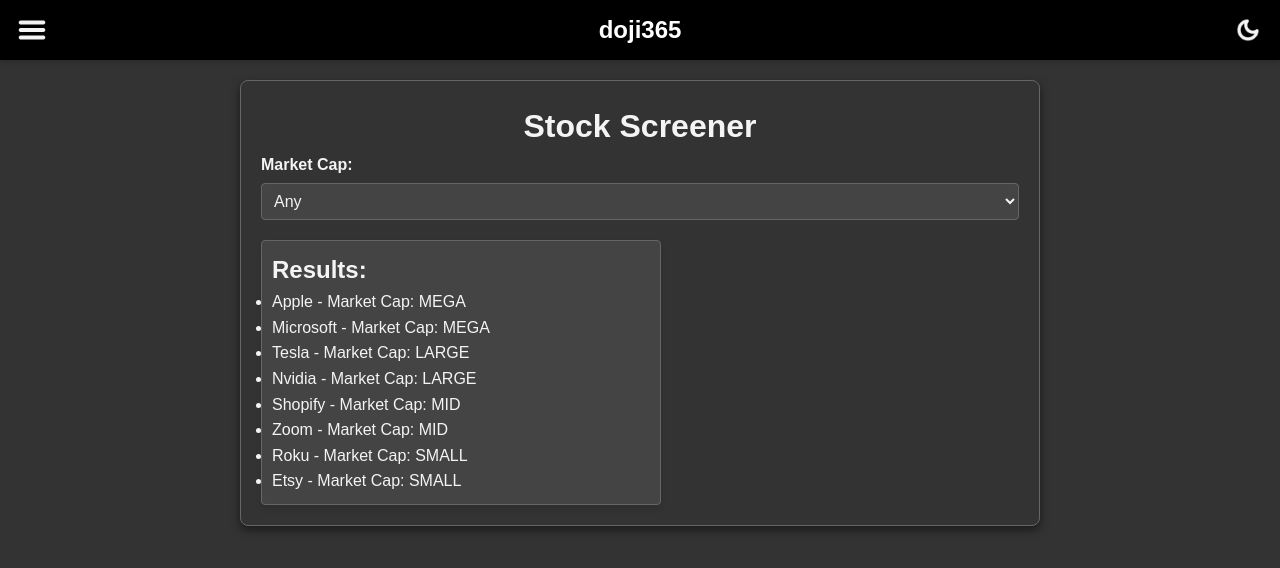
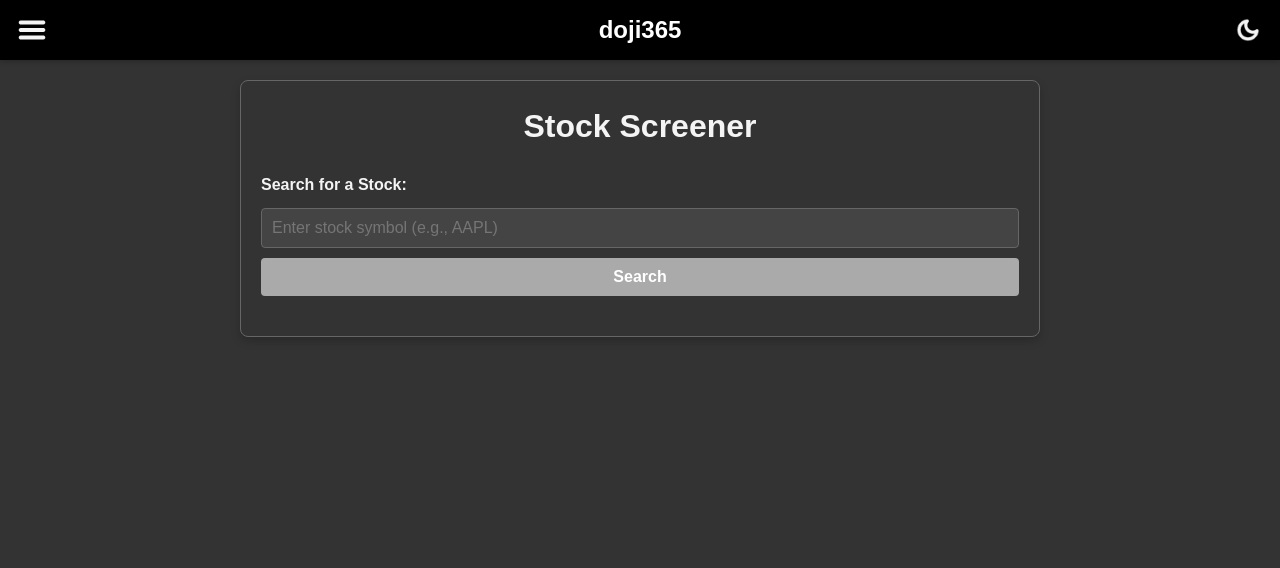
Before and after one commit to iluvcoding123/finance_app, a React (Create React App) app: page /screener in a window 1280 px wide. Shown: the top 568 px of the page. Built offline with nearby package versions, Linux system fonts and the light colour scheme.

Commit message:
Added ticker search for screener

```diff
--- a/package.json
+++ b/package.json
@@ -6,12 +6,15 @@
     "@testing-library/jest-dom": "^5.17.0",
     "@testing-library/react": "^13.4.0",
     "@testing-library/user-event": "^13.5.0",
+    "axios": "^1.7.9",
     "react": "^18.3.1",
     "react-chartjs-2": "^5.2.0",
     "react-dom": "^18.3.1",
     "react-router-dom": "^7.0.2",
     "react-scripts": "5.0.1",
-    "web-vitals": "^2.1.4"
+    "url": "^0.11.4",
+    "web-vitals": "^2.1.4",
+    "yahoo-finance2": "^2.13.3"
   },
   "scripts": {
     "start": "react-scripts start",
--- a/src/pages/Screener.css
+++ b/src/pages/Screener.css
@@ -6,51 +6,102 @@
     padding: 20px;
     background-color: var(--bg-color); /* Dynamic background */
     color: var(--text-color); /* Dynamic text color */
-    border: 1px solid var(--input-border-color); /* Dynamic border */
+    border: 1px solid var(--input-border-color); /* Matches theme */
     border-radius: 8px;
-    box-shadow: 0 4px 10px rgba(0, 0, 0, 0.5); /* Subtle shadow for dark theme */
+    box-shadow: 0 4px 10px rgba(0, 0, 0, 0.2);
     margin-top: 80px;
 }
 
 .screener-container h1 {
     text-align: center;
-    color: var(--text-color); /* Dynamic text color */
+    margin-bottom: 20px;
+    color: var(--text-color);
 }
 
-/* Filter container styles */
-.filters-container {
+/* Search container styling */
+.search-container {
+    display: flex;
+    flex-direction: column;
+    gap: 10px;
     margin-bottom: 20px;
 }
 
-.filters-container label {
-    display: block;
+.search-container label {
     font-weight: bold;
-    margin-bottom: 5px;
-    color: var(--text-color); /* Dynamic text color */
+    color: var(--text-color);
 }
 
-.filters-container select {
-    width: 100%;
-    padding: 8px;
-    border: 1px solid var(--input-border-color); /* Dynamic border */
+.search-container input {
+    padding: 10px;
+    font-size: 16px;
+    border: 1px solid var(--input-border-color);
     border-radius: 4px;
-    font-size: 16px;
-    color: var(--input-text-color); /* Dynamic input text color */
-    background-color: var(--input-bg-color); /* Dynamic input background */
+    background-color: var(--input-bg-color);
+    color: var(--input-text-color);
+    outline: none;
+    transition: border-color 0.3s ease;
 }
 
-/* Results container styles */
+.search-container input:focus {
+    border-color: var(--focus-border-color);
+}
+
+.search-container button {
+    padding: 10px 15px;
+    font-size: 16px;
+    font-weight: bold;
+    color: #fff;
+    background-color: var(--button-bg-color);
+    border: none;
+    border-radius: 4px;
+    cursor: pointer;
+    transition: background-color 0.3s ease;
+}
+
+.search-container button:disabled {
+    background-color: #aaa; /* Disabled button color */
+    cursor: not-allowed;
+}
+
+.search-container button:hover:not(:disabled) {
+    background-color: var(--button-hover-bg-color);
+}
+
+/* Results container styling */
 .results-container {
     margin-top: 20px;
-    padding: 10px;
-    background-color: var(--form-bg); /* Dynamic lighter background for results */
-    border: 1px solid var(--input-border-color); /* Dynamic border */
-    border-radius: 4px;
-    color: var(--text-color); /* Dynamic text color */
+    padding: 20px;
+    background-color: var(--form-bg); /* Matches theme */
+    border: 1px solid var(--input-border-color);
+    border-radius: 8px;
+    color: var(--text-color);
+    box-shadow: 0 2px 5px rgba(0, 0, 0, 0.1); /* Add subtle shadow for clarity */
+    animation: fadeIn 0.3s ease; /* Smooth fade-in animation */
+}
+
+.results-container h2 {
+    margin: 0 0 10px;
+    font-size: 20px;
+    color: var(--text-color);
 }
 
 .results-container p {
-    margin: 0;
-    color: var(--text-color); /* Dynamic text color */
-    font-style: italic;
+    margin: 5px 0;
+    font-size: 16px;
+    line-height: 1.5;
 }
+
+.results-container .error {
+    color: var(--error-color);
+    font-weight: bold;
+    text-align: center;
+    margin: 10px 0;
+}
+
+.company-logo {
+    max-width: 100px;
+    max-height: 100px;
+    margin-bottom: 10px;
+    border-radius: 8px; /* Optional: rounded corners */
+    display: block;
+}
--- a/src/pages/Screener.js
+++ b/src/pages/Screener.js
@@ -1,60 +1,105 @@
 import React, { useState } from 'react';
+import axios from 'axios';
 import "./Screener.css";
 
 function Screener() {
-    // State for filters
-    const [filters, setFilters] = useState({
-        marketCap: '', // Initial market cap filter is "Any"
-    });
+    const [stockSymbol, setStockSymbol] = useState(''); // User input for stock symbol
+    const [stockData, setStockData] = useState(null); // Fetched stock profile data
+    const [stockQuote, setStockQuote] = useState(null); // Fetched stock quote data
+    const [loading, setLoading] = useState(false);
+    const [error, setError] = useState(null); // For error handling
 
-    // Dummy stock data
-    const stocks = [
-        { name: 'Apple', marketCap: 'mega' },
-        { name: 'Microsoft', marketCap: 'mega' },
-        { name: 'Tesla', marketCap: 'large' },
-        { name: 'Nvidia', marketCap: 'large' },
-        { name: 'Shopify', marketCap: 'mid' },
-        { name: 'Zoom', marketCap: 'mid' },
-        { name: 'Roku', marketCap: 'small' },
-        { name: 'Etsy', marketCap: 'small' },
-    ];
+    const API_KEY = 'ctrmhv9r01qhb16n8qc0ctrmhv9r01qhb16n8qcg'; // Replace with your actual API key
 
-    // Filter stocks based on selected market cap
-    const filteredStocks = stocks.filter(stock => {
-        return filters.marketCap === '' || stock.marketCap === filters.marketCap;
-    });
+    // Fetch stock data for a given symbol
+    async function fetchStockData() {
+        setLoading(true);
+        setError(null); // Clear previous errors
+        try {
+            // Fetch profile data
+            const profileResponse = await axios.get('https://finnhub.io/api/v1/stock/profile2', {
+                params: {
+                    symbol: stockSymbol.toUpperCase(), // Ensure uppercase for consistency
+                    token: API_KEY,
+                },
+            });
+
+            if (!profileResponse.data || Object.keys(profileResponse.data).length === 0) {
+                setError('Stock not found. Please check the symbol.');
+                setStockData(null);
+                setStockQuote(null);
+            } else {
+                setStockData(profileResponse.data); // Set the fetched stock profile data
+
+                // Fetch quote data
+                const quoteResponse = await axios.get('https://finnhub.io/api/v1/quote', {
+                    params: {
+                        symbol: stockSymbol.toUpperCase(),
+                        token: API_KEY,
+                    },
+                });
+                setStockQuote(quoteResponse.data); // Set the fetched stock quote data
+            }
+        } catch (err) {
+            console.error('Error fetching stock data:', err);
+            setError('Failed to fetch stock data. Please try again.');
+            setStockData(null);
+            setStockQuote(null);
+        }
+        setLoading(false);
+    }
+
+    // Helper function to format market cap
+    function formatMarketCap(marketCap) {
+        if (!marketCap) return 'N/A';
+        if (marketCap >= 1_000_000) return `${(marketCap / 1_000_000).toFixed(1)}T`; // Trillions
+        if (marketCap >= 1_000) return `${(marketCap / 1_000).toFixed(1)}B`; // Billions
+        if (marketCap >= 1) return `${marketCap.toFixed(1)}M`; // Millions
+        return `${(marketCap * 1_000).toFixed(1)}K`; // Thousands
+    }
 
     return (
         <div className="screener-container">
             <h1>Stock Screener</h1>
-            <div className="filters-container">
-                <label htmlFor="marketCap">Market Cap:</label>
-                <select
-                    id="marketCap"
-                    value={filters.marketCap}
-                    onChange={(e) => setFilters({ ...filters, marketCap: e.target.value })}
-                >
-                    <option value="">Any</option>
-                    <option value="mega">Mega Cap ($200B+)</option>
-                    <option value="large">Large Cap ($10B-$200B)</option>
-                    <option value="mid">Mid Cap ($2B-$10B)</option>
-                    <option value="small">Small Cap ($300M-$2B)</option>
-                </select>
+            <div className="search-container">
+                <label htmlFor="stockSymbol">Search for a Stock:</label>
+                <input
+                    type="text"
+                    id="stockSymbol"
+                    value={stockSymbol}
+                    onChange={(e) => setStockSymbol(e.target.value)}
+                    placeholder="Enter stock symbol (e.g., AAPL)"
+                />
+                <button onClick={fetchStockData} disabled={!stockSymbol.trim()}>
+                    Search
+                </button>
             </div>
-            <div className="results-container">
-                <h2>Results:</h2>
-                {filteredStocks.length > 0 ? (
-                    <ul>
-                        {filteredStocks.map((stock) => (
-                            <li key={stock.name}>
-                                {stock.name} - Market Cap: {stock.marketCap.toUpperCase()}
-                            </li>
-                        ))}
-                    </ul>
-                ) : (
-                    <p>No results found.</p>
-                )}
-            </div>
+            {/* Only display results when necessary */}
+            {loading || error || stockData ? (
+                <div className="results-container">
+                    {loading ? (
+                        <p>Loading...</p>
+                    ) : error ? (
+                        <p className="error">{error}</p>
+                    ) : stockData ? (
+                        <div>
+                            {/* Company Logo */}
+                            {stockData.logo && (
+                                <img
+                                    src={stockData.logo}
+                                    alt={`${stockData.name} Logo`}
+                                    className="company-logo"
+                                />
+                            )}
+                            <h2>{stockData.name || stockData.ticker}</h2>
+                            <p><strong>Symbol:</strong> {stockData.ticker}</p>
+                            <p><strong>Current Price:</strong> {stockQuote?.c ? `$${stockQuote.c.toFixed(2)}` : 'N/A'}</p>
+                            <p><strong>Market Cap:</strong> {formatMarketCap(stockData.marketCapitalization)}</p>
+                            <p><strong>Industry:</strong> {stockData.finnhubIndustry}</p>
+                        </div>
+                    ) : null}
+                </div>
+            ) : null}
         </div>
     );
 }
```
Also changed, not shown: 1 other file (tests, documents, lock files or other folders).
